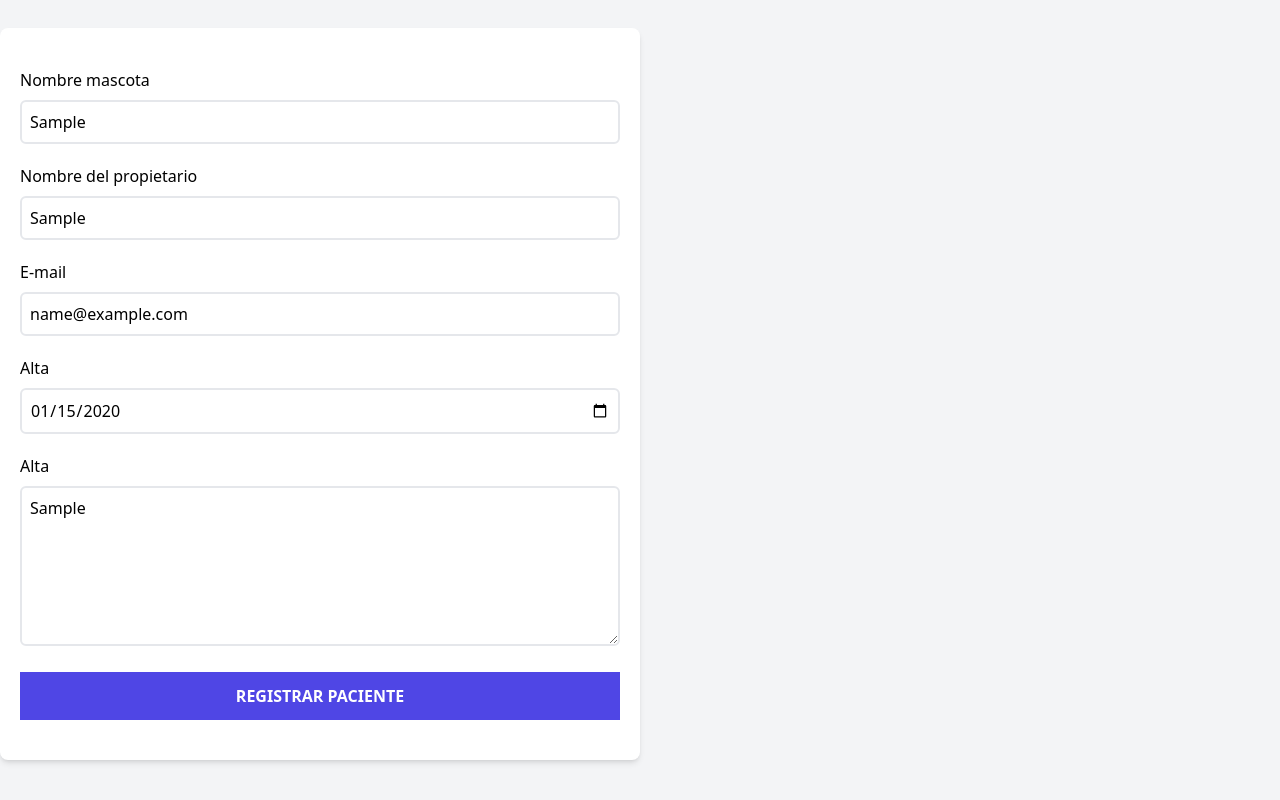
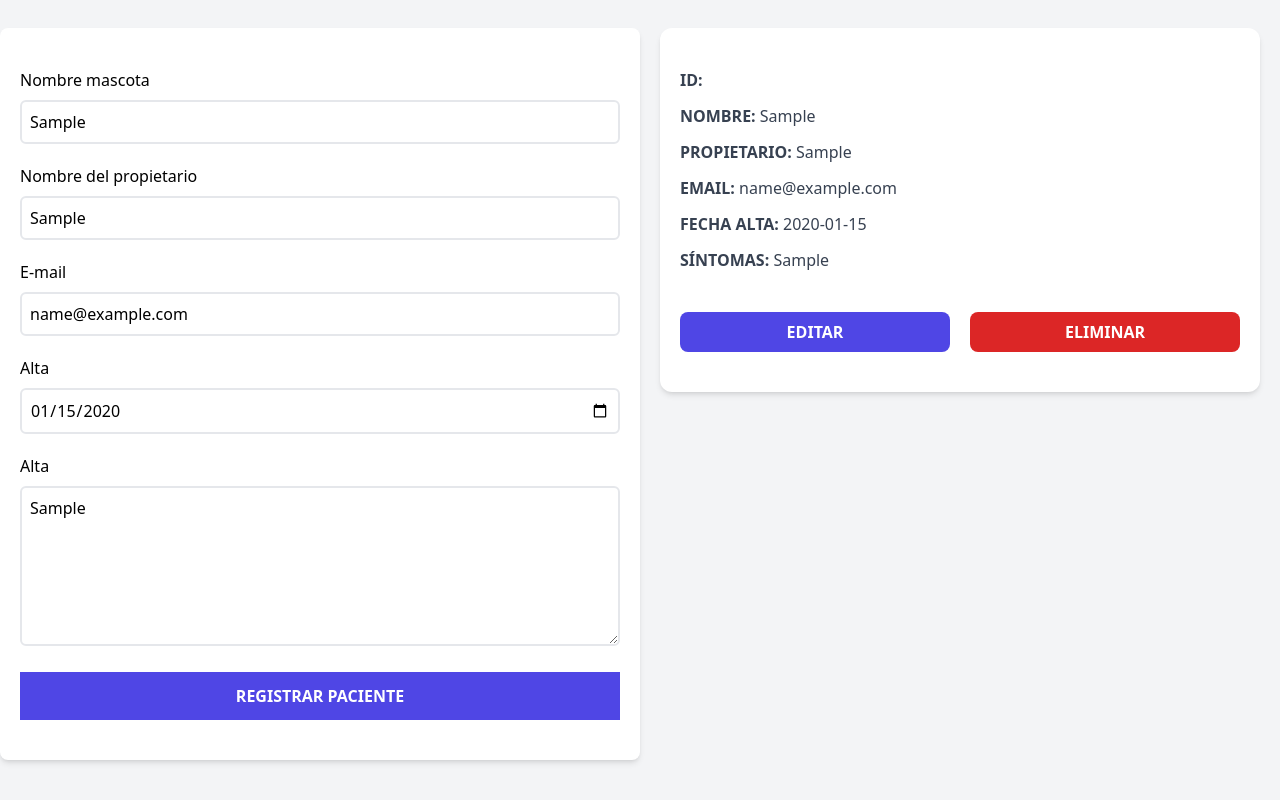
Before and after one commit to thesnakebite/admin-pacientes, a Vue app: page / in a window 1280 px wide. Both pictures are taken after typing "Sample", "Sample", "name@example.com", "2020-01-15", "Sample" into the empty fields and a click on the input "Registrar paciente". Shown: the part 320-1120 px from the top of the page. Built offline with nearby package versions, Linux system fonts and the light colour scheme.

Commit message:
Showing added patients

```diff
--- a/src/App.vue
+++ b/src/App.vue
@@ -2,6 +2,7 @@
   import { ref, reactive } from 'vue'
   import Header from './components/Header.vue'
   import Formulario from './components/Formulario.vue'
+  import Paciente from './components/Paciente.vue'
 
   const pacientes = ref([])
 
@@ -37,7 +38,19 @@
         <h3 class="font-black text-3xl text-center">
           Administra a tus Pacientes
         </h3>
-        <div v-if="pacientes.length > 0"></div>
+        <div v-if="pacientes.length > 0">
+
+          <p class="text-lg mt-5 text-center mb-10">
+              Información de
+              <span class="text-indigo-600 font-bold">Pacientes</span>
+          </p>
+
+          <Paciente
+            v-for="paciente in pacientes"
+            :paciente="paciente"
+
+          />
+        </div>
         <p v-else class="mt-20 text-2xl text-center">
           No hay pacientes
         </p>
--- /dev/null
+++ b/src/components/Paciente.vue
@@ -0,0 +1,61 @@
+<script setup>
+    defineProps({
+        paciente: {
+            type: Object,
+            required: true
+        }
+    })
+</script>
+
+<template>
+    <div class="mx-5 my-10 bg-white shadow-md px-5 py-10 rounded-xl">
+        <p class="font-bold mb-3 text-gray-700 uppercase">ID:
+            <span class="font-normal normal-case">
+
+            </span>
+        </p>
+
+        <p class="font-bold mb-3 text-gray-700 uppercase">Nombre:
+            <span class="font-normal normal-case">
+                {{ paciente.nombre }}
+            </span>
+        </p>
+
+        <p class="font-bold mb-3 text-gray-700 uppercase">Propietario:
+            <span class="font-normal normal-case">
+                {{ paciente.propietario }}
+
+            </span>
+        </p>
+
+        <p class="font-bold mb-3 text-gray-700 uppercase">Email:
+            <span class="font-normal normal-case">
+                {{ paciente.email }}
+            </span>
+        </p>
+
+        <p class="font-bold mb-3 text-gray-700 uppercase">Fecha Alta:
+            <span class="font-normal normal-case">
+                {{ paciente.alta }}
+            </span>
+        </p>
+
+        <p class="font-bold mb-3 text-gray-700 uppercase">Síntomas:
+            <span class="font-normal normal-case">
+                {{ paciente.sintomas }}
+            </span>
+        </p>
+
+        <div class="grid md:grid-cols-2  gap-5 mt-10 ">
+            <button
+                type="button"
+                class="block w-full py-2 px-10 bg-indigo-600 hover:bg-indigo-700 text-white font-bold uppercase rounded-lg"
+            >Editar</button>
+
+            <button
+                type="button"
+                class="block w-full py-2 px-10 bg-red-600 hover:bg-red-700 text-white font-bold uppercase rounded-lg"
+            >Eliminar</button>
+        </div>
+    </div>
+</template>
```
